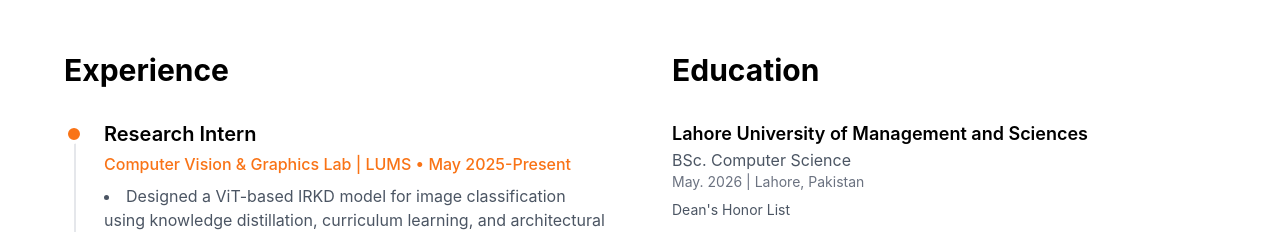
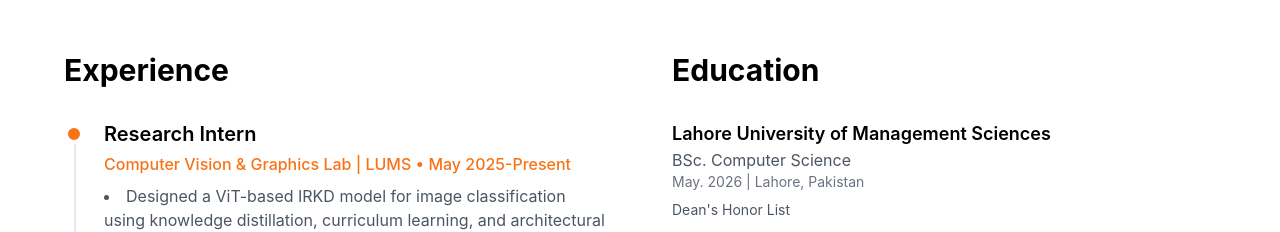
Before and after one commit to salman192003/PersonalWebsite, a React (Create React App) app in the folder frontend/: page / in a window 1280 px wide. Shown: the part 2940-3172 px from the top of the page. Built offline with nearby package versions, Linux system fonts and the light colour scheme; the HTML template or start-up script is replaced by a standard one.

Commit message:
Correction

```diff
--- a/frontend/src/components/Home.tsx
+++ b/frontend/src/components/Home.tsx
@@ -366,7 +366,7 @@
                                 <h3 className="text-3xl font-bold mb-8 text-black">Education</h3>
                                 <div className="space-y-6">
                                     <div>
-                                        <h5 className="font-semibold text-lg text-black">Lahore University of Management and Sciences</h5>
+                                        <h5 className="font-semibold text-lg text-black">Lahore University of Management Sciences</h5>
                                         <p className="text-gray-600 dark:text-gray-300">BSc. Computer Science</p>
                                         <p className="text-sm text-gray-500">May. 2026 | Lahore, Pakistan</p>
                                         <p className="text-sm text-gray-600 dark:text-gray-300 mt-2">Dean's Honor List</p>
```
